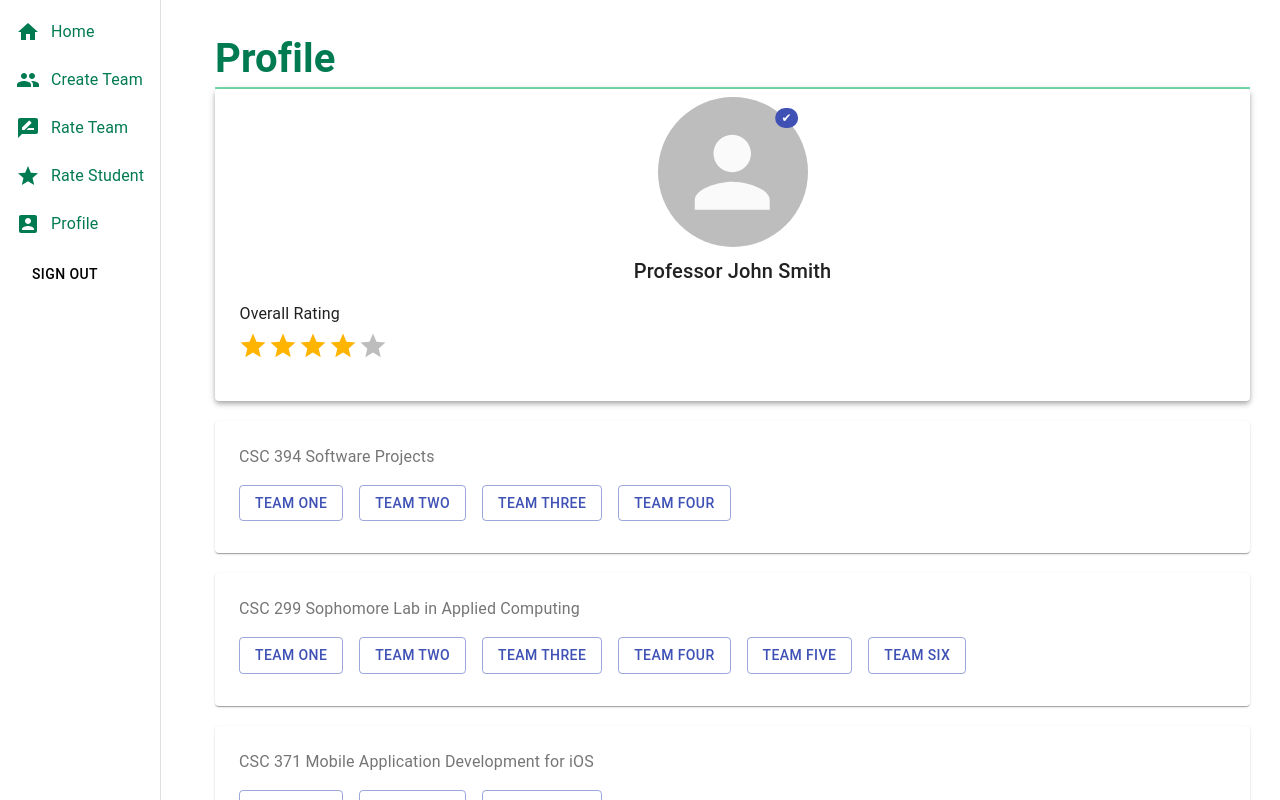
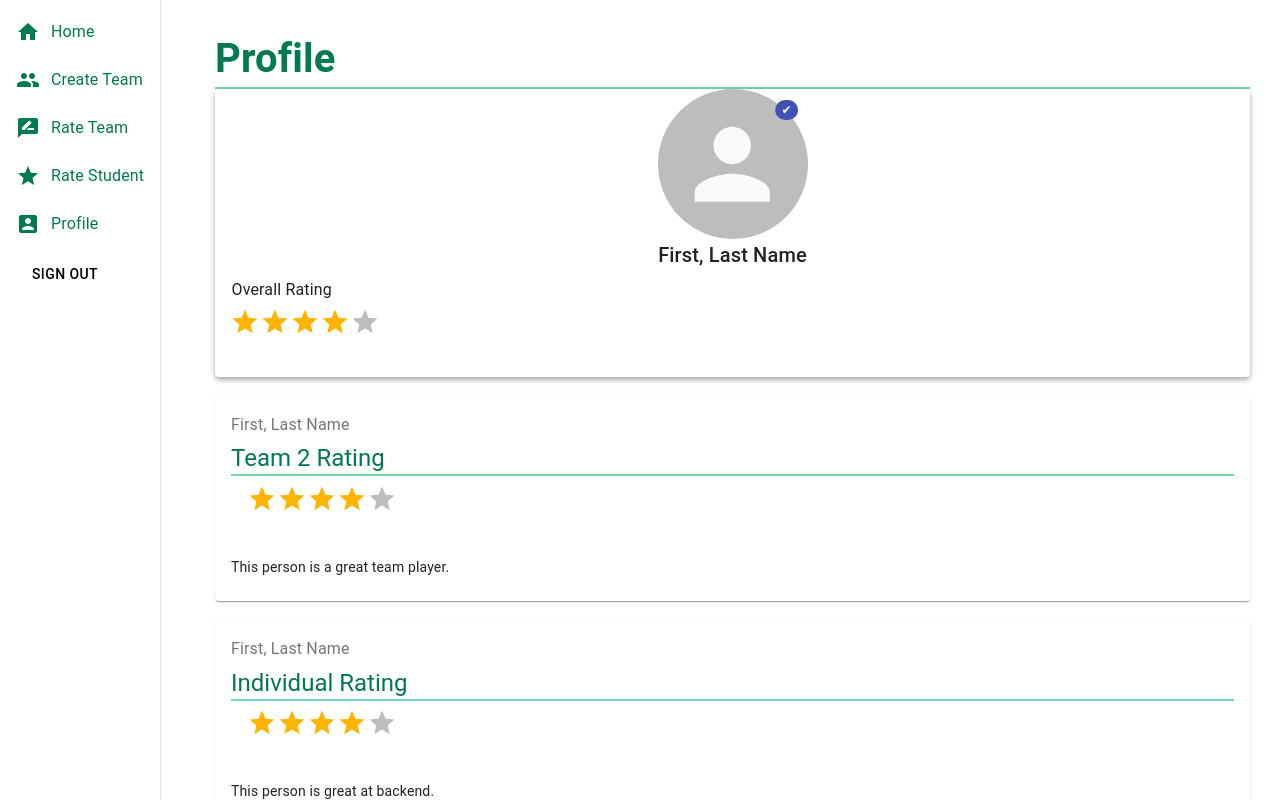
Before and after one commit to amyhua98/csc394-peer-review, a React (Create React App) app: page /Profile in a window 1280 px wide. Shown: the top 800 px of the page. Built offline with nearby package versions, Linux system fonts and the light colour scheme.

Commit message:
Switch to Student

```diff
--- a/src/Profile.jsx
+++ b/src/Profile.jsx
@@ -1,139 +1,138 @@
-// PROFESSOR PROFILE
-
-import React from "react";
-import { makeStyles } from "@material-ui/core/styles";
-import Card from "@material-ui/core/Card";
-import CardContent from '@material-ui/core/CardContent';
-import Typography from "@material-ui/core/Typography";
-import Avatar from "@material-ui/core/Avatar";
-import Grid from "@material-ui/core/Grid";
-import Box from "@material-ui/core/Box";
-import Badge from "@material-ui/core/Badge";
-import Rating from '@material-ui/lab/Rating';
-import Button from '@material-ui/core/Button';
-
-
-const useStyles = makeStyles((theme) => ( {
-  root: {
-    maxWidth: window.innerWidth * 0.9,
-    windows: "100%",
-    '& > *': {
-      margin: theme.spacing(1),
-    },
-
-  },
-  media: {
-    height: 140
-  },
-  paper: {
-    textAlign: "center",
-    padding: 5
-  }
-}));
-
-
-
-export default function MediaCard() {
-  const classes = useStyles();
-  const [value] = React.useState(4);
-
-  return (
-  <div className="div-wraps">
-  <h2 className="title">Profile</h2>
-
-    <Card elevation={4} className={classes.root}>
-      <Grid item>
-        <Box display="flex" justifyContent="center" bgcolor="background.paper">
-          <Badge
-            color="primary"
-            invisible={false}
-            overlap="circle"
-            badgeContent="✔"
-          >
-            <Avatar
-              style={{ width: 150, height: 150, alignSelf: "center" }}
-              alt="avatar"
-              src=""
-            />
-          </Badge>
-        </Box>
-      </Grid>
-
-      <Grid item>
-        <Box display="flex" justifyContent="center" bgcolor="background.paper">
-          <Typography variant="h6" gutterBottom>
-            Professor John Smith
-          </Typography>
-        </Box>
-      </Grid>
-
-      <Grid item>
-        <div>
-          <Box component="fieldset" mb={3} borderColor="transparent">
-            <Typography component="legend">Overall Rating</Typography>
-            <Rating
-            name="read-only"
-            size="large"
-            value={value} readOnly
-            />
-          </Box>
-        </div>
-      </Grid>
-
-    </Card>
-
-    <br />
-
-    <Card>
-    <CardContent className={classes.root} variant="outlined">
-        <Typography className={classes.title} color="textSecondary" gutterBottom>
-          CSC 394 Software Projects
-        </Typography>
-        <Button variant="outlined" color="primary">Team One</Button>
-        <Button variant="outlined" color="primary">Team Two</Button>
-        <Button variant="outlined" color="primary">Team Three</Button>
-        <Button variant="outlined" color="primary">Team Four</Button>
-      </CardContent>
-    </Card>
-
-    <br />
-
-    <Card>
-    <CardContent className={classes.root} variant="outlined">
-        <Typography className={classes.title} color="textSecondary" gutterBottom>
-          CSC 299 Sophomore Lab in Applied Computing
-        </Typography>
-        <Button variant="outlined" color="primary">Team One</Button>
-        <Button variant="outlined" color="primary">Team Two</Button>
-        <Button variant="outlined" color="primary">Team Three</Button>
-        <Button variant="outlined" color="primary">Team Four</Button>
-        <Button variant="outlined" color="primary">Team Five</Button>
-        <Button variant="outlined" color="primary">Team Six</Button>
-      </CardContent>
-    </Card>
-
-    <br />
-
-    <Card>
-    <CardContent className={classes.root} variant="outlined">
-        <Typography className={classes.title} color="textSecondary" gutterBottom>
-          CSC 371 Mobile Application Development for iOS
-        </Typography>
-        <Button variant="outlined" color="primary">Team One</Button>
-        <Button variant="outlined" color="primary">Team Two</Button>
-        <Button variant="outlined" color="primary">Team Three</Button>
-      </CardContent>
-    </Card>
-  </div>
-  );
-}
+// // PROFESSOR PROFILE
+//
+// import React from "react";
+// import { makeStyles } from "@material-ui/core/styles";
+// import Card from "@material-ui/core/Card";
+// import CardContent from '@material-ui/core/CardContent';
+// import Typography from "@material-ui/core/Typography";
+// import Avatar from "@material-ui/core/Avatar";
+// import Grid from "@material-ui/core/Grid";
+// import Box from "@material-ui/core/Box";
+// import Badge from "@material-ui/core/Badge";
+// import Rating from '@material-ui/lab/Rating';
+// import Button from '@material-ui/core/Button';
+//
+//
+// const useStyles = makeStyles((theme) => ( {
+//   root: {
+//     maxWidth: window.innerWidth * 0.9,
+//     windows: "100%",
+//     '& > *': {
+//       margin: theme.spacing(1),
+//     },
+//
+//   },
+//   media: {
+//     height: 140
+//   },
+//   paper: {
+//     textAlign: "center",
+//     padding: 5
+//   }
+// }));
+//
+//
+//
+// export default function MediaCard() {
+//   const classes = useStyles();
+//   const [value] = React.useState(4);
+//
+//   return (
+//   <div className="div-wraps">
+//   <h2 className="title">Profile</h2>
+//
+//     <Card elevation={4} className={classes.root}>
+//       <Grid item>
+//         <Box display="flex" justifyContent="center" bgcolor="background.paper">
+//           <Badge
+//             color="primary"
+//             invisible={false}
+//             overlap="circle"
+//             badgeContent="✔"
+//           >
+//             <Avatar
+//               style={{ width: 150, height: 150, alignSelf: "center" }}
+//               alt="avatar"
+//               src=""
+//             />
+//           </Badge>
+//         </Box>
+//       </Grid>
+//
+//       <Grid item>
+//         <Box display="flex" justifyContent="center" bgcolor="background.paper">
+//           <Typography variant="h6" gutterBottom>
+//             Professor John Smith
+//           </Typography>
+//         </Box>
+//       </Grid>
+//
+//       <Grid item>
+//         <div>
+//           <Box component="fieldset" mb={3} borderColor="transparent">
+//             <Typography component="legend">Overall Rating</Typography>
+//             <Rating
+//             name="read-only"
+//             size="large"
+//             value={value} readOnly
+//             />
+//           </Box>
+//         </div>
+//       </Grid>
+//
+//     </Card>
+//
+//     <br />
+//
+//     <Card>
+//     <CardContent className={classes.root} variant="outlined">
+//         <Typography className={classes.title} color="textSecondary" gutterBottom>
+//           CSC 394 Software Projects
+//         </Typography>
+//         <Button variant="outlined" color="primary">Team One</Button>
+//         <Button variant="outlined" color="primary">Team Two</Button>
+//         <Button variant="outlined" color="primary">Team Three</Button>
+//         <Button variant="outlined" color="primary">Team Four</Button>
+//       </CardContent>
+//     </Card>
+//
+//     <br />
+//
+//     <Card>
+//     <CardContent className={classes.root} variant="outlined">
+//         <Typography className={classes.title} color="textSecondary" gutterBottom>
+//           CSC 299 Sophomore Lab in Applied Computing
+//         </Typography>
+//         <Button variant="outlined" color="primary">Team One</Button>
+//         <Button variant="outlined" color="primary">Team Two</Button>
+//         <Button variant="outlined" color="primary">Team Three</Button>
+//         <Button variant="outlined" color="primary">Team Four</Button>
+//         <Button variant="outlined" color="primary">Team Five</Button>
+//         <Button variant="outlined" color="primary">Team Six</Button>
+//       </CardContent>
+//     </Card>
+//
+//     <br />
+//
+//     <Card>
+//     <CardContent className={classes.root} variant="outlined">
+//         <Typography className={classes.title} color="textSecondary" gutterBottom>
+//           CSC 371 Mobile Application Development for iOS
+//         </Typography>
+//         <Button variant="outlined" color="primary">Team One</Button>
+//         <Button variant="outlined" color="primary">Team Two</Button>
+//         <Button variant="outlined" color="primary">Team Three</Button>
+//       </CardContent>
+//     </Card>
+//   </div>
+//   );
+// }
 
 
 
 //  STUDENT PROFILE
 
-
-/*import React from "react";
+import React from "react";
 import { makeStyles } from "@material-ui/core/styles";
 import Card from "@material-ui/core/Card";
 import CardContent from '@material-ui/core/CardContent';
@@ -290,4 +289,4 @@ export default function MediaCard() {
 
 
   );
-} */
+}
```
